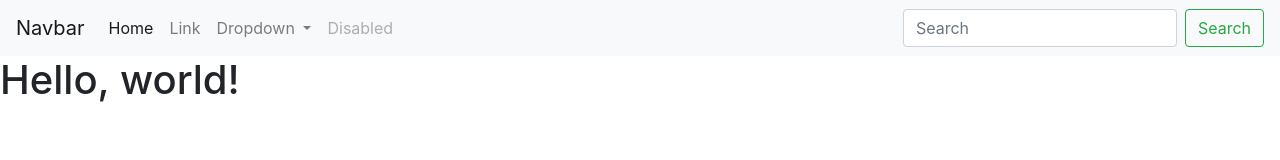
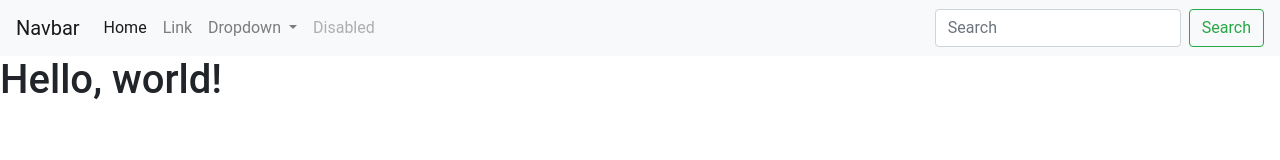
Before and after one commit to HanSiyan/nazzenstudio, a plain HTML site: page index.html in a window 1280 px wide. Drawn offline with nearby package versions, Linux system fonts and the light colour scheme; a web font is replaced by a local one.

Commit message:
Update my.css

```diff
--- a/my.css
+++ b/my.css
@@ -8,3 +8,6 @@
     font-weight: 200;
     font-style: italic;
 }
+body * {
+ font-family: "Roboto";
+}
```
